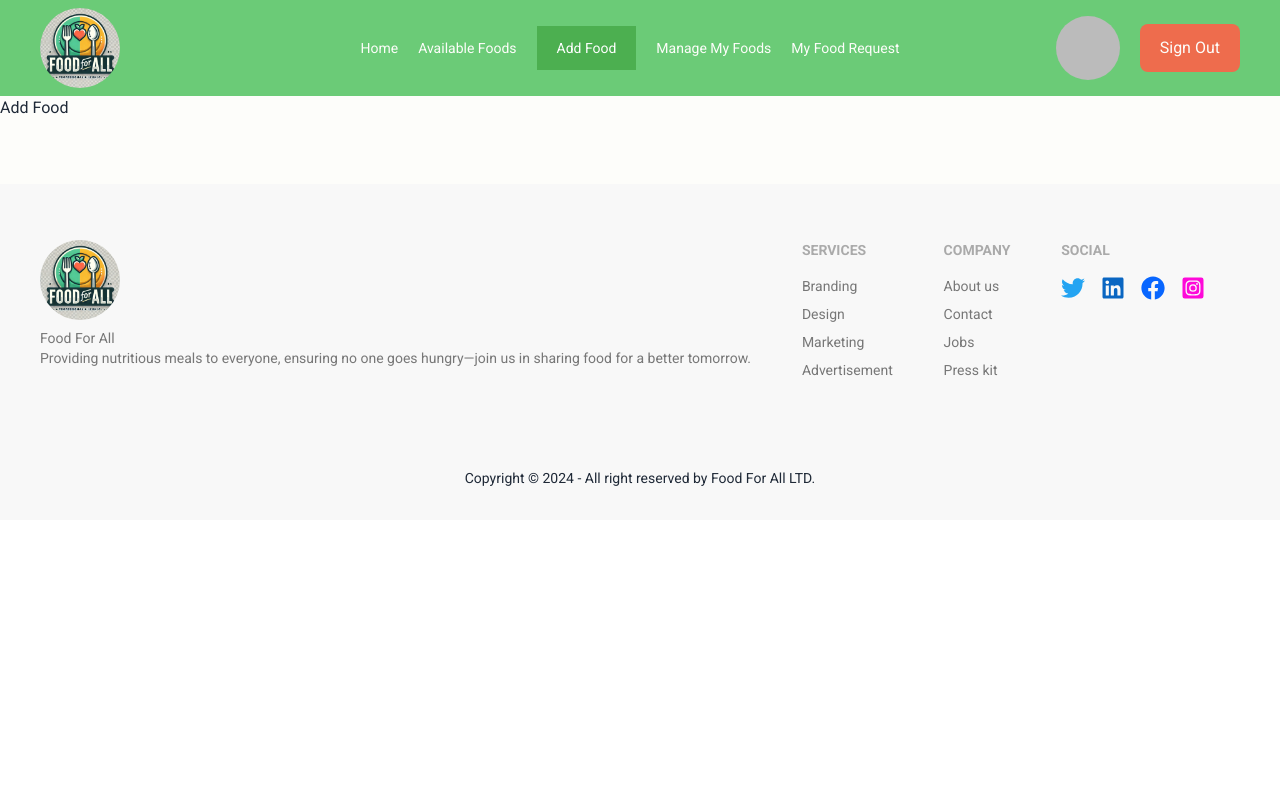
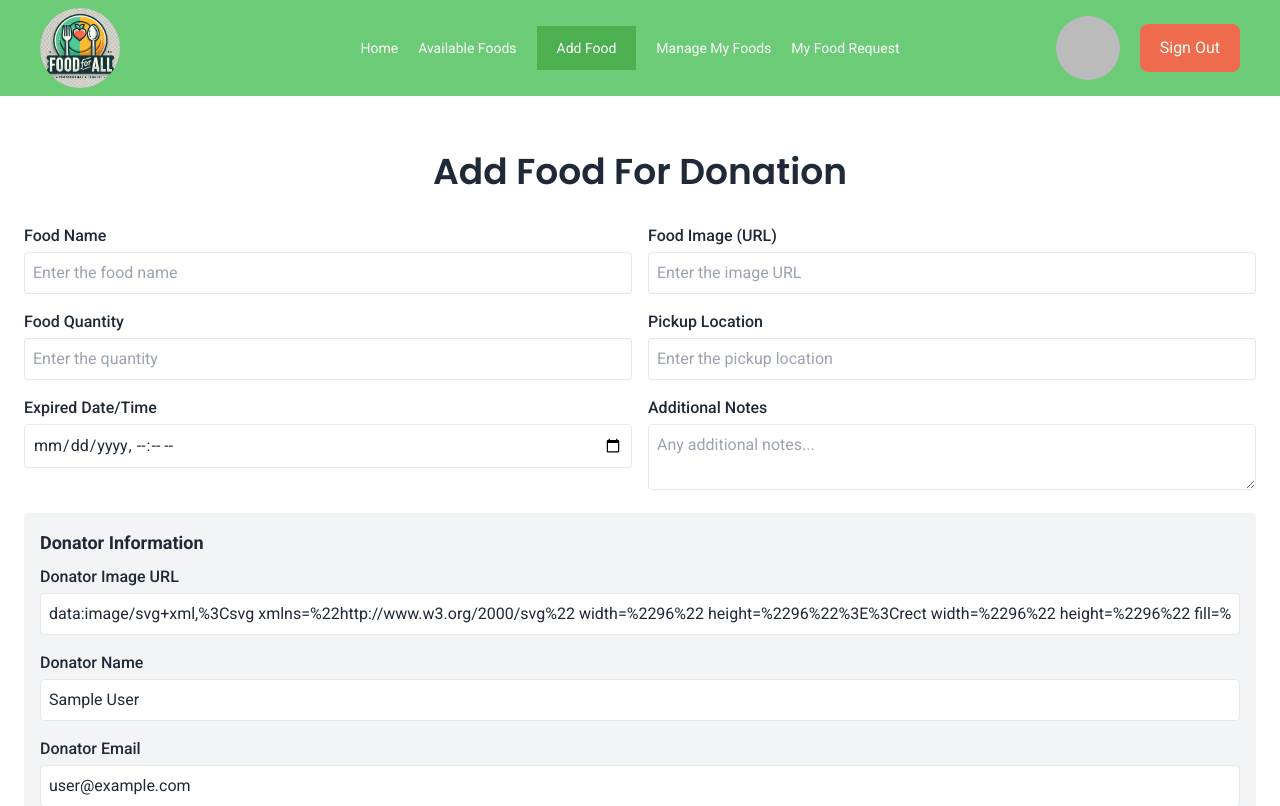
Before and after one commit to MohammadRayhan190720/Food-Shareing_Website, a React (Vite) app: page /addFood in a window 1280 px wide. Shown: the top 806 px of the page. Built offline with nearby package versions, Linux system fonts and the light colour scheme; no server answers; sample sign-in values are in the browser's storage.

Commit message:
added food route work correctly

```diff
--- a/src/pages/AddFood.jsx
+++ b/src/pages/AddFood.jsx
@@ -1,8 +1,232 @@
+import React, { useContext } from "react";
+import { useForm } from "react-hook-form";
+import { AuthContext } from "../provider/AuthProvider";
+import axios from "axios";
+import Swal from "sweetalert2";
 
 const AddFood = () => {
+  // Mock user data (you can pass the real user object with image, name, and email)
+  // const loggedInUser = user || {
+  //   image: "https://via.placeholder.com/100", // Replace with actual logged-in user's image
+  //   name: "John Doe",
+  //   email: "johndoe@example.com",
+  // };
+
+  const {user} = useContext(AuthContext)
+  const email = user?.email;
+  const name = user?.displayName;
+  const image = user?.photoURL;
+  // console.log(name,image,email)
+
+
+  const {
+    register,
+    handleSubmit,
+    reset,
+    formState: { errors },
+  } = useForm({
+    defaultValues: {
+      donatorImage:image,
+      donatorName: name,
+      donatorEmail:email,
+    },
+  });
+
+
+  const onSubmit = (data) => {
+    // Add "available" status by default
+    data.foodStatus = "available";
+
+    axios.post("http://localhost:5000/add-foods",data)
+    .then(res =>{
+      if(res.data.insertedId){
+        Swal.fire({
+          title: "Successfull",
+          text: "Food added successfully",
+          icon: "success",
+        });
+        reset();
+      }
+
+    })
+
+
+  };
+
   return (
-    <div>
-      <p>Add Food</p>
+    <div className="p-6 max-w-7xl mx-auto font-Roboto bg-white rounded shadow-lg">
+      <h2 className="text-3xl lg:text-4xl font-Popins font-semibold my-6 lg:my-8 text-center">
+        Add Food For Donation
+      </h2>
+      <form
+        onSubmit={handleSubmit(onSubmit)}
+        className="grid grid-cols-1 md:grid-cols-2 gap-4"
+      >
+        {/* Food Name */}
+        <div>
+          <label className="block font-medium mb-1">Food Name</label>
+          <input
+            type="text"
+            {...register("foodName", { required: "Food name is required" })}
+            className="w-full p-2 border rounded"
+            placeholder="Enter the food name"
+          />
+          {errors.foodName && (
+            <p className="text-red-500 text-sm">{errors.foodName.message}</p>
+          )}
+        </div>
+
+        {/* Food Image */}
+        <div>
+          <label className="block font-medium mb-1">Food Image (URL)</label>
+          <input
+            type="text"
+            {...register("foodImage", { required: "Food image is required" })}
+            className="w-full p-2 border rounded"
+            placeholder="Enter the image URL"
+          />
+          {errors.foodImage && (
+            <p className="text-red-500 text-sm">{errors.foodImage.message}</p>
+          )}
+        </div>
+
+        {/* Food Quantity */}
+        <div>
+          <label className="block font-medium mb-1">Food Quantity</label>
+          <input
+            type="number"
+            {...register("foodQuantity", {
+              required: "Food quantity is required",
+            })}
+            className="w-full p-2 border rounded"
+            placeholder="Enter the quantity"
+          />
+          {errors.foodQuantity && (
+            <p className="text-red-500 text-sm">
+              {errors.foodQuantity.message}
+            </p>
+          )}
+        </div>
+
+        {/* Pickup Location */}
+        <div>
+          <label className="block font-medium mb-1">Pickup Location</label>
+          <input
+            type="text"
+            {...register("pickupLocation", {
+              required: "Pickup location is required",
+            })}
+            className="w-full p-2 border rounded"
+            placeholder="Enter the pickup location"
+          />
+          {errors.pickupLocation && (
+            <p className="text-red-500 text-sm">
+              {errors.pickupLocation.message}
+            </p>
+          )}
+        </div>
+
+        {/* Expired Date/Time */}
+        <div>
+          <label className="block font-medium mb-1">Expired Date/Time</label>
+          <input
+            type="datetime-local"
+            {...register("expiredDateTime", {
+              required: "Expired date/time is required",
+            })}
+            className="w-full p-2 border rounded"
+          />
+          {errors.expiredDateTime && (
+            <p className="text-red-500 text-sm">
+              {errors.expiredDateTime.message}
+            </p>
+          )}
+        </div>
+
+        {/* Additional Notes */}
+        <div>
+          <label className="block font-medium mb-1">Additional Notes</label>
+          <textarea
+            {...register("additionalNotes")}
+            className="w-full p-2 border rounded"
+            placeholder="Any additional notes..."
+          ></textarea>
+        </div>
+
+        {/* Donator Information */}
+        <div className="md:col-span-2 bg-gray-100 p-4 rounded">
+          <h3 className="text-lg font-semibold">Donator Information</h3>
+          <div className="space-y-4 mt-2">
+            {/* Donator Image */}
+            <div>
+              <label className="block font-medium mb-1">
+                Donator Image URL
+              </label>
+              <input
+                type="text"
+                readOnly
+                {...register("donatorImage", {
+                  required: "Image URL is required",
+                })}
+                className="w-full p-2 border rounded"
+                placeholder="Enter image URL"
+              />
+              {errors.donatorImage && (
+                <p className="text-red-500 text-sm">
+                  {errors.donatorImage.message}
+                </p>
+              )}
+            </div>
+
+            {/* Donator Name */}
+            <div>
+              <label className="block font-medium mb-1">Donator Name</label>
+              <input
+                type="text"
+                readOnly
+                {...register("donatorName", { required: "Name is required" })}
+                className="w-full p-2 border rounded"
+                placeholder="Enter your name"
+              />
+              {errors.donatorName && (
+                <p className="text-red-500 text-sm">
+                  {errors.donatorName.message}
+                </p>
+              )}
+            </div>
+
+            {/* Donator Email */}
+            <div>
+              <label className="block font-medium mb-1">Donator Email</label>
+              <input
+                type="email"
+                readOnly
+                {...register("donatorEmail", {
+                  required: "Email is required",
+
+                })}
+                className="w-full p-2 border rounded"
+                placeholder="Enter your email"
+              />
+              {errors.donatorEmail && (
+                <p className="text-red-500 text-sm">
+                  {errors.donatorEmail.message}
+                </p>
+              )}
+            </div>
+          </div>
+        </div>
+
+        {/* Add Button */}
+        <div className="md:col-span-2">
+          <button
+            type="submit"
+            className="w-full bg-secondary2 text-white font-medium py-2 px-4 rounded hover:bg-blue-600"
+          >
+            Add Food
+          </button>
+        </div>
+      </form>
     </div>
   );
 };
```
